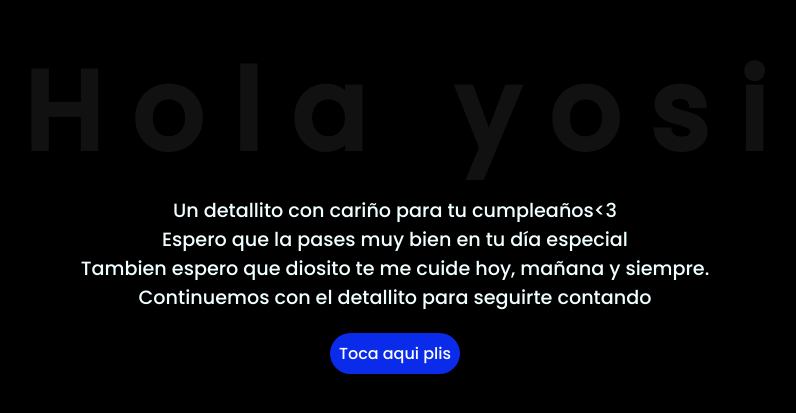
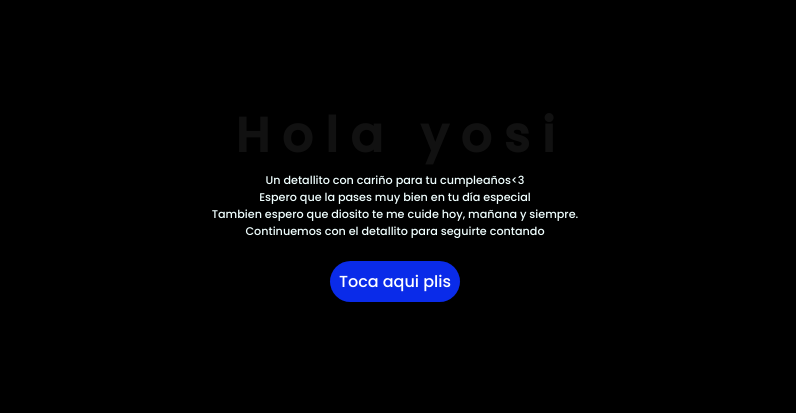
Before and after one commit to Josberjmg/sorpresa-, a plain HTML site: page index.html in a window 1280 px wide. Shown: the part 135-548 px from the top of the page, without its empty margins (253-1049 px from the left). Drawn offline with Linux system fonts and the light colour scheme.

Commit message:
Update style.css

```diff
--- a/css/style.css
+++ b/css/style.css
@@ -37,8 +37,9 @@ body{
 }
 
 .greetings{
-    font-size: 7rem;
+    font-size: 3rem;
     font-weight: 900;
+    height: auto;
 }
 .greetings > span{
     animation: glow 3.0s ease-in-out infinite;
@@ -79,7 +80,7 @@ body{
 }
 
 .description{
-    font-size: 1.2rem;
+    font-size: 0.7rem;
     margin-bottom: 20px;
     text-align: center;
 }
@@ -96,11 +97,11 @@ body{
         font-size: 4rem;
         font-weight: 800;
         text-align: center;
-        height: auto;
+
     }
     .description{
         font-size: 2rem;
-        height: auto;
+
     }
 
     .button a{
```
